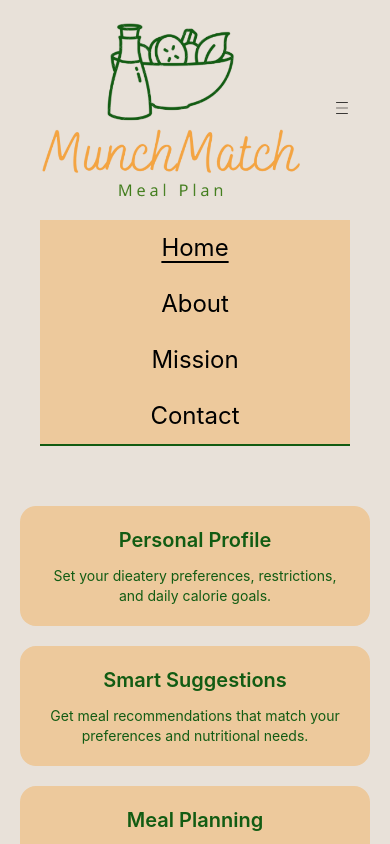
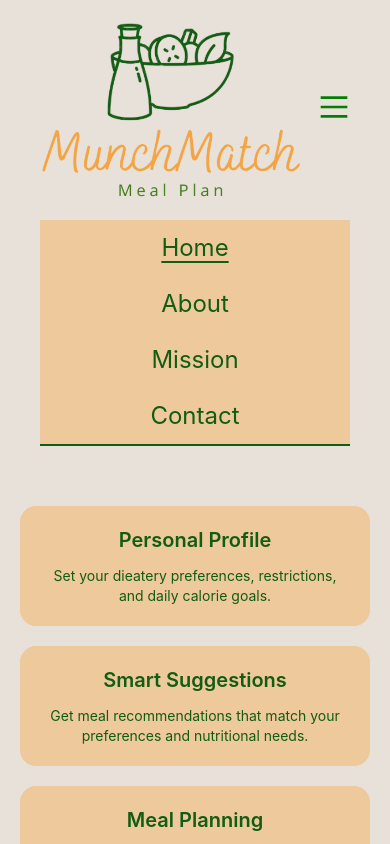
Before and after one commit to joaovictorbarrera/MunchMatch, a React (Vite) app in the folder client/: page / in a window 390 px wide. Both pictures are taken after a click on the button 342 px from the left and 108 px from the top of the page. Shown: the top 844 px of the page. Built offline with nearby package versions, Linux system fonts and the light colour scheme.

Commit message:
fixed hamburger menu

```diff
--- a/client/src/components/NavBar.tsx
+++ b/client/src/components/NavBar.tsx
@@ -1,5 +1,6 @@
 import { useState } from "react";
-import { CiMenuBurger } from "react-icons/ci";
+import { IconContext } from "react-icons";
+import { GrMenu } from "react-icons/gr";
 
 function NavBar({page, setPage}: {page:number, setPage: (page: number) => void}) {
 
@@ -14,7 +15,9 @@ function NavBar({page, setPage}: {page:number, setPage: (page: number) => void})
 
                 <div className="lg:hidden" >
                     <button onClick={() => setIsOpen(s => !s)}>
-                        <CiMenuBurger />
+                        <IconContext.Provider value={{color: "green", size:"2rem"}}>
+                            <GrMenu />
+                        </IconContext.Provider>
                     </button>
                 </div>
 
@@ -31,11 +34,11 @@ function NavBar({page, setPage}: {page:number, setPage: (page: number) => void})
 }
 
 function Menu({page, setPage}: {page:number, setPage: (page: number) => void}) {
-    return <ul className="lg:hidden flex flex-col items-center text-center text-2xl">
-        <li className="bg-mm-primary w-full p-3"><button onClick={() => setPage(1)} className={`${page == 1 ? 'selected' : ''} cursor-pointer`}>Home</button></li>
-        <li className="bg-mm-primary w-full p-3"><button onClick={() => setPage(2)} className={`${page == 2 ? 'selected' : ''} cursor-pointer`}>About</button></li>
-        <li className="bg-mm-primary w-full p-3"><button onClick={() => setPage(3)} className={`${page == 3 ? 'selected' : ''} cursor-pointer`}>Mission</button></li>
-        <li className="bg-mm-primary w-full p-3"><button onClick={() => setPage(4)} className={`${page == 4 ? 'selected' : ''} cursor-pointer`}>Contact</button></li>
+    return <ul className="lg:hidden flex flex-col items-center text-center text-2xl text-mm-text">
+        <li className="bg-mm-primary w-full p-3 hover:brightness-90"><button onClick={() => setPage(1)} className={`${page == 1 ? 'selected' : ''} cursor-pointer`}>Home</button></li>
+        <li className="bg-mm-primary w-full p-3 hover:brightness-90"><button onClick={() => setPage(2)} className={`${page == 2 ? 'selected' : ''} cursor-pointer`}>About</button></li>
+        <li className="bg-mm-primary w-full p-3 hover:brightness-90"><button onClick={() => setPage(3)} className={`${page == 3 ? 'selected' : ''} cursor-pointer`}>Mission</button></li>
+        <li className="bg-mm-primary w-full p-3 hover:brightness-90"><button onClick={() => setPage(4)} className={`${page == 4 ? 'selected' : ''} cursor-pointer`}>Contact</button></li>
     </ul>
 }
 
```
